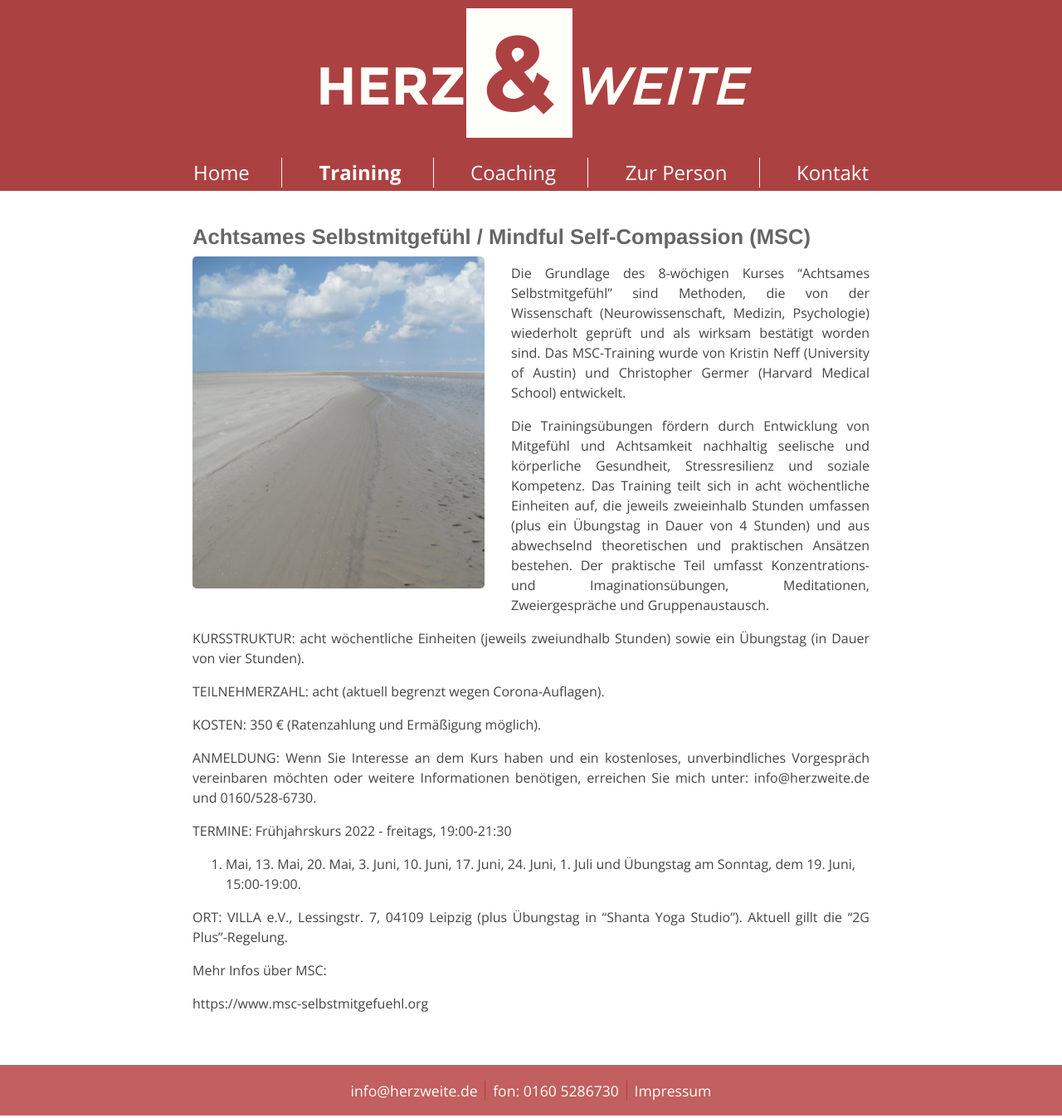
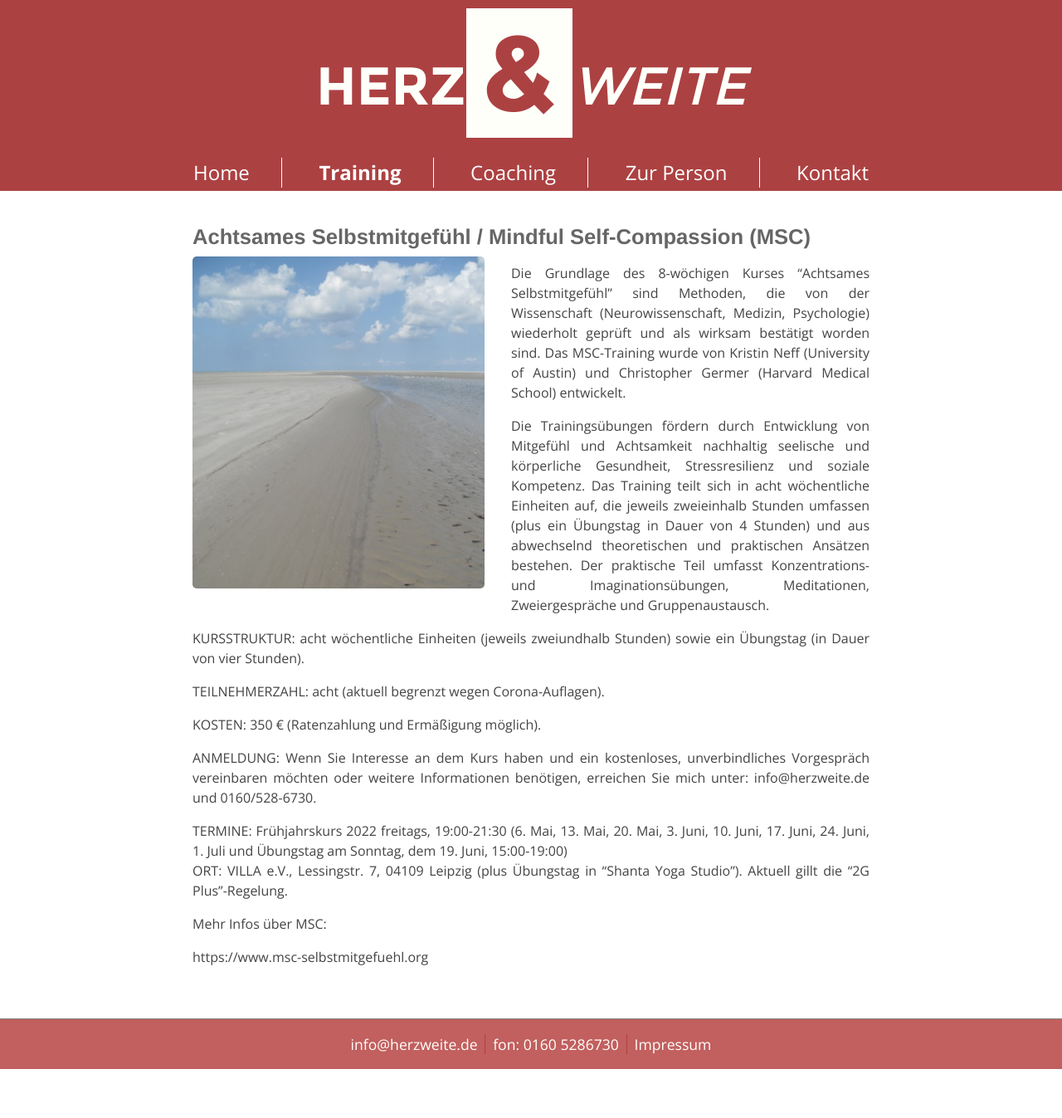
Before and after one commit to herzweite/herzweite.github.io, a Jekyll site: the page built from training.md, in a window 1280 px wide. Shown: the whole page at 83% size. Built offline with Jekyll 4.4.1, drawn with Linux system fonts in a browser that asks for light colours; after the commit the page ends 1291 px from its top, so only the background shows below that.

Commit message:
Update training.md

```diff
--- a/training.md
+++ b/training.md
@@ -26,9 +26,8 @@
 Wenn Sie Interesse an dem Kurs haben und ein kostenloses, unverbindliches Vorgespräch vereinbaren möchten oder weitere Informationen benötigen, erreichen Sie mich unter: info@herzweite.de und 0160/528-6730.
 
 TERMINE:
-Frühjahrskurs 2022 - freitags, 19:00-21:30
- 6.	Mai, 13. Mai, 20. Mai, 3. Juni, 10. Juni, 17. Juni, 24. Juni, 1. Juli und Übungstag am Sonntag, dem 19. Juni, 15:00-19:00.
-
+Frühjahrskurs 2022
+freitags, 19:00-21:30 (6.	Mai, 13. Mai, 20. Mai, 3. Juni, 10. Juni, 17. Juni, 24. Juni, 1. Juli und Übungstag am Sonntag, dem 19. Juni, 15:00-19:00)
 ORT: VILLA e.V., Lessingstr. 7, 04109 Leipzig (plus Übungstag in "Shanta Yoga Studio"). Aktuell gillt die "2G Plus"-Regelung.
 
 Mehr Infos über MSC:
```
